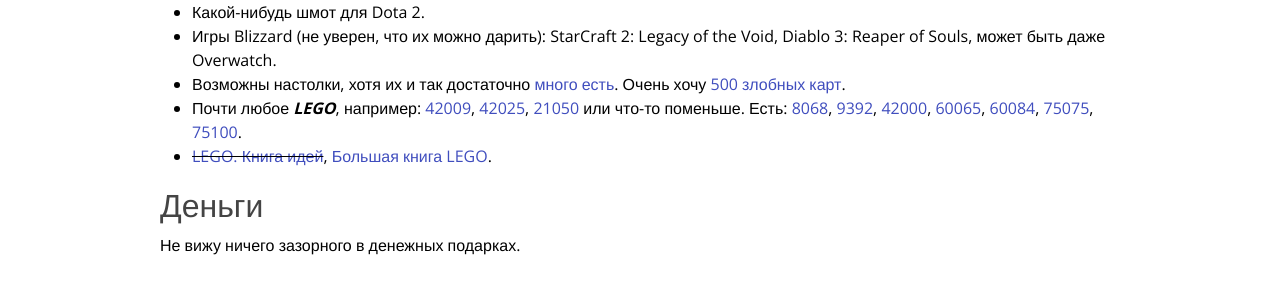
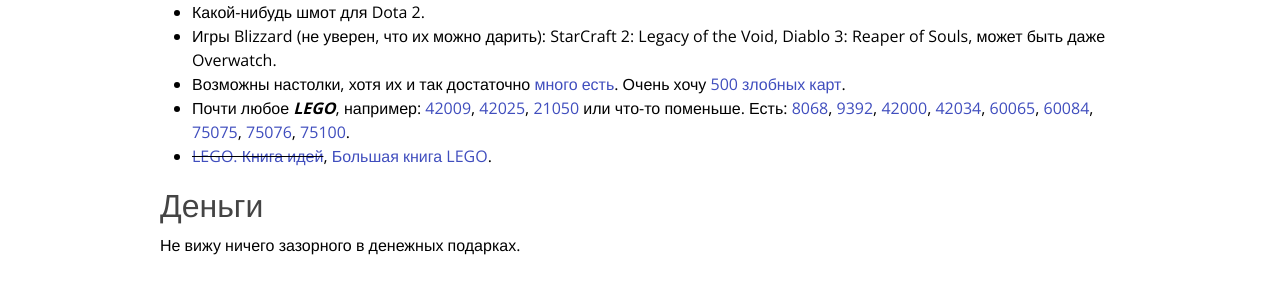
Before and after one commit to anton-rudeshko/anton-rudeshko.github.io, a Jekyll site: the page built from wishlist/index.md, in a window 1280 px wide. Shown: the part 1124-1406 px from the top of the page. Built offline with Jekyll 4.4.1, drawn with Linux system fonts in a browser that asks for light colours; Markdown is read by kramdown in place of the engine named in the settings; comment, search, counter and statistics services are not loaded.

Commit message:
Even more LEGO collected

```diff
--- a/wishlist/index.md
+++ b/wishlist/index.md
@@ -52,7 +52,7 @@ Russian version only.
   * Какой-нибудь шмот для Dota 2.
   * Игры Blizzard (не уверен, что их можно дарить): StarCraft 2: Legacy of the Void, Diablo 3: Reaper of Souls, может быть даже Overwatch.
   * Возможны настолки, хотя их и так достаточно [много есть][board]. Очень хочу [500 злобных карт][500].
-  * Почти любое ***LEGO***, например: [42009][42009], [42025][42025], [21050][21050] или что-то поменьше. Есть: [8068][8068], [9392][9392], [42000][42000], [60065][60065], [60084][60084], [75075][75075], [75100][75100].
+  * Почти любое ***LEGO***, например: [42009][42009], [42025][42025], [21050][21050] или что-то поменьше. Есть: [8068][8068], [9392][9392], [42000][42000], [42034][42034], [60065][60065], [60084][60084], [75075][75075], [75076][75076], [75100][75100].
   * ~~[LEGO. Книга идей][lego-ideas]~~, [Большая книга LEGO][lego-big].
 
 [steam]: http://steamcommunity.com/id/Tesla404/wishlist
@@ -66,9 +66,11 @@ Russian version only.
 [42000]: http://shop.lego.com/en-US/Racer-42000
 [42009]: http://shop.lego.com/en-US/Mobile-Crane-MK-II-42009
 [42025]: http://shop.lego.com/en-US/Cargo-Plane-42025
+[42034]: http://shop.lego.com/en-US/Quad-Bike-42034
 [60065]: http://shop.lego.com/en-US/ATV-Patrol-60065
 [60084]: http://shop.lego.com/en-US/Racing-Bike-Transporter-60084
 [75075]: http://shop.lego.com/en-US/AT-AT-75075
+[75076]: http://shop.lego.com/en-US/Republic-Gunship-75076
 [75100]: http://shop.lego.com/en-US/First-Order-Snowspeeder-75100
 
 [lego-ideas]: http://www.ozon.ru/context/detail/id/23876708/
```
